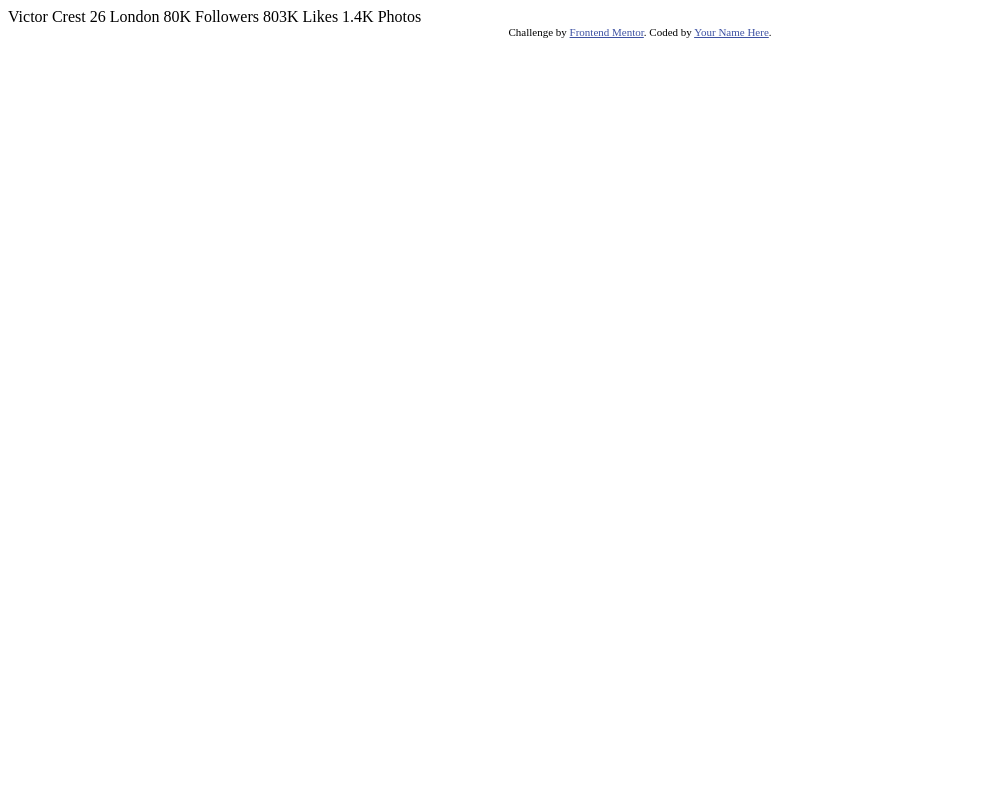
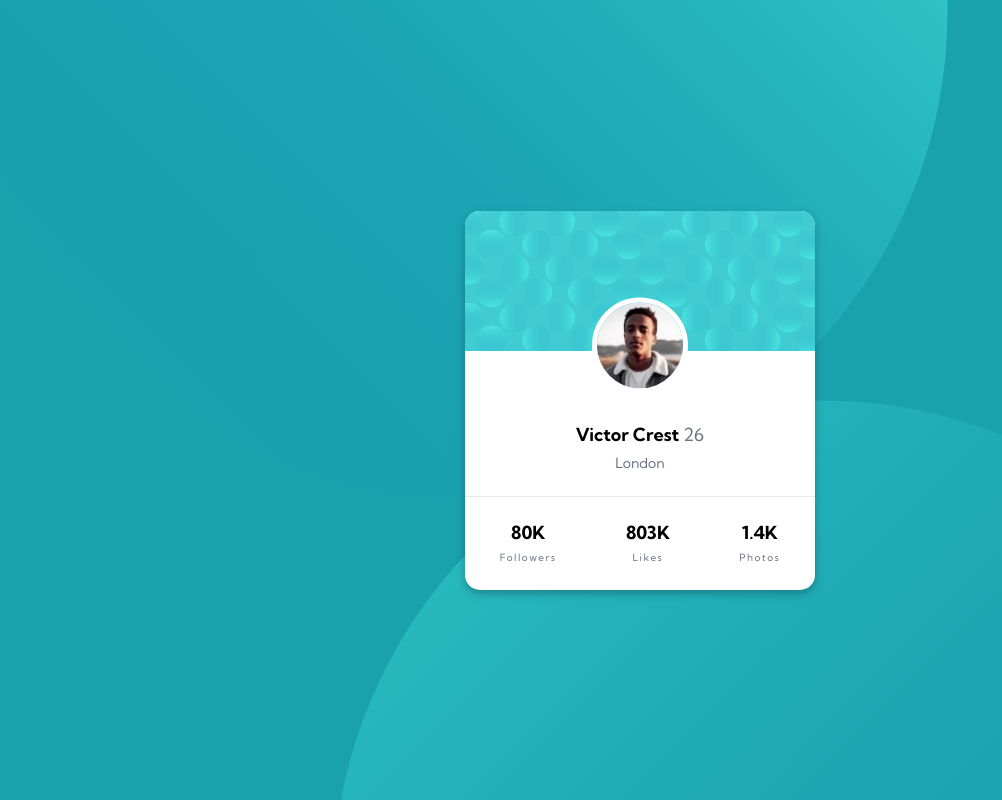
Before and after one commit to mikeH58/FM-profile-card-component, a plain HTML site: page index.html in a window 1280 px wide. Shown: the whole page, without its empty margins (0-1002 px from the left). Drawn offline with Linux system fonts and the light colour scheme.

Commit message:
finished project

```diff
--- a/index.html
+++ b/index.html
@@ -3,33 +3,34 @@
 <head>
   <meta charset="UTF-8">
   <meta name="viewport" content="width=device-width, initial-scale=1.0"> <!-- displays site properly based on user's device -->
-
+  <link rel="stylesheet" href="./style.css">
   <link rel="icon" type="image/png" sizes="32x32" href="./images/favicon-32x32.png">
 
   <title>Frontend Mentor | Profile card component</title>
-
-  <!-- Feel free to remove these styles or customise in your own stylesheet 👍 -->
-  <style>
-    .attribution { font-size: 11px; text-align: center; }
-    .attribution a { color: hsl(228, 45%, 44%); }
-  </style>
 </head>
 <body>
-  Victor Crest
-  26
-  London
+  <main>
+    <div class="card">
+      <div class="card-top">
+        <img src="./images/image-victor.jpg" alt="">
+      </div>
+        <div class="card-content">
+          <p class="card-title">Victor Crest <span class="age">26</span></p>
+          <p class="location">London</p>
+        </div>
+        <div class="card-statistics">
+          <p>80K<br><span class="num-desc">Followers</span></p>
+          <p>803K<br><span class="num-desc">Likes</span></p>
+        <p>1.4K<br><span class="num-desc">Photos</span></p>
 
-  80K
-  Followers
 
-  803K
-  Likes
 
-  1.4K
-  Photos
-  <div class="attribution">
-    Challenge by <a href="https://www.frontendmentor.io?ref=challenge" target="_blank">Frontend Mentor</a>.
-    Coded by <a href="#">Your Name Here</a>.
-  </div>
+
+
+        </div>
+
+
+    </div>
+  </main>
 </body>
 </html>
--- /dev/null
+++ b/style.css
@@ -0,0 +1,122 @@
+@import url('https://fonts.googleapis.com/css2?family=Kumbh+Sans:wght@400;700&display=swap');
+
+*{
+    box-sizing: border-box;
+    padding:0;
+    margin:0;
+}
+
+html{
+    font-size:16px;
+}
+
+body{
+    font-family: 'Kumbh Sans', sans-serif;
+    background-color:#19A1AE;
+    display:flex;
+    justify-content: center;
+    align-items: center;
+    height:100vh;
+    background-image: url(./images/bg-pattern-top.svg), url(./images/bg-pattern-bottom.svg);
+    background-position: left -10% bottom 300px, right -10% top 400px;
+    background-repeat: no-repeat;
+}
+
+.card{
+    width:350px;
+    height:auto;
+    max-width:100%;
+    margin:0 auto;
+    background-color:#fff;
+    filter: drop-shadow(0px 4px 4px rgba(0, 0, 0, 0.25));
+    border-radius:15px;
+    background-repeat: no-repeat,
+    no-repeat,
+    no-repeat;
+background-position: bottom right,
+    left,
+    right;
+}
+
+.card-top{
+    height:140px;
+    max-width:100%;
+    background-image:url(./images/bg-pattern-card.svg);
+    border-top-left-radius:15px;
+    border-top-right-radius:15px;
+    display:flex;
+    justify-content: center;
+    position: relative;
+}
+
+.card img{
+    display: block;
+    height:96px;
+    max-width:100%;
+    border:5px solid #fff;
+    border-radius:50%;
+    position:absolute;
+    transform: translateY(90%);
+}
+
+.card-content{
+    margin-top:72px;
+    text-align:center;
+}
+
+.card-title{
+    font-weight:bold;
+    font-size:18px;
+    margin-bottom:8px;
+}
+
+.age, .location{
+    color:#6B7082;
+    font-weight:normal;
+}
+
+.location{
+    font-size:14px;
+}
+
+.card-statistics{
+    margin-top:24px;
+    padding-bottom:24px;
+    border-top:1px solid #E8E9EC;
+    display:flex;
+    text-align:center;
+    align-content:center;
+    justify-content: space-around;
+}
+
+.card-statistics p{
+    margin-top:25px;
+    font-size: 18px;
+    line-height: 22px;
+    font-weight:bold;
+}
+
+.num-desc{
+    margin-top:9px;
+    font-weight:normal;
+    font-size: 10px;
+    line-height: 12px;
+    line-height: 100%;
+    color:#6B7082;
+    letter-spacing: 1.5px;
+}
+
+
+@media only screen and (max-width:370px) {
+    .card{
+        width:90vw;
+    }
+
+}
+
+@media only screen and (max-width:250px) {
+    .card-statistics{
+        flex-direction: column;
+    }
+
+}
```
